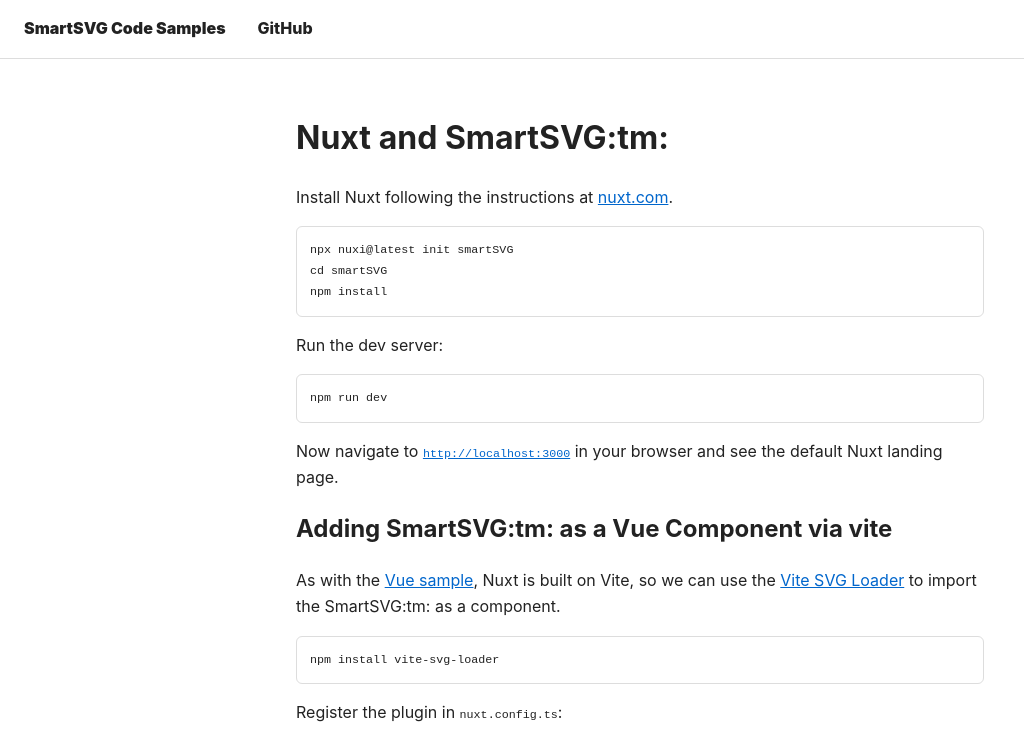
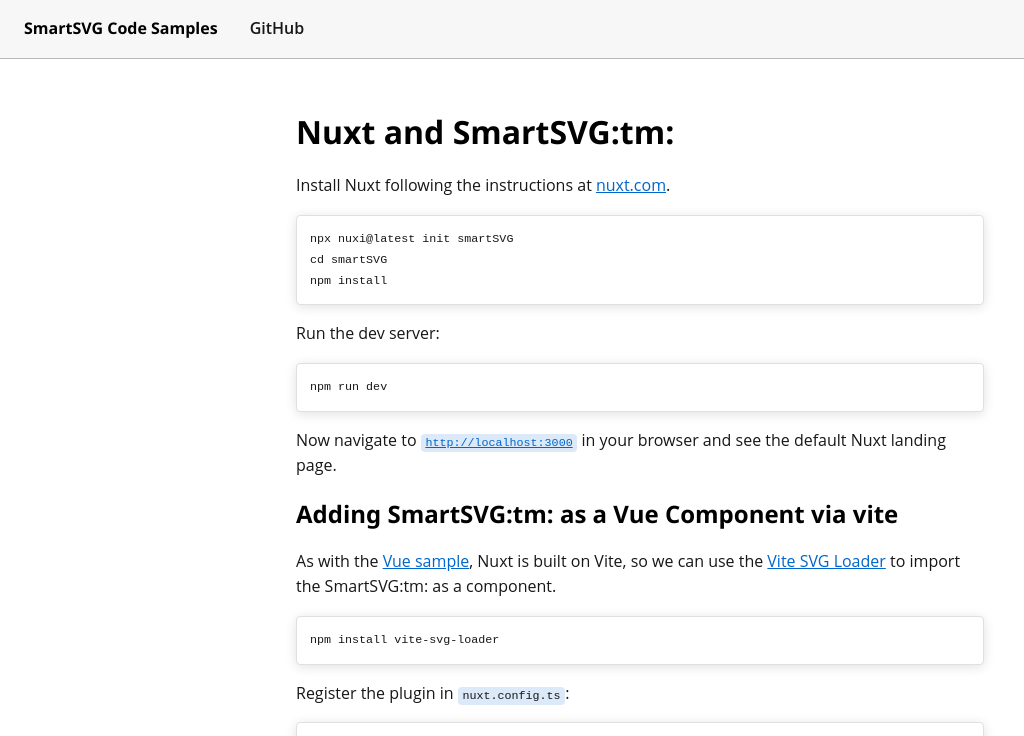
Before and after one commit to equivalent-design/code-samples, an Eleventy site: page Nuxt/README.md in a window 1280 px wide. Shown: the top 736 px of the page, without its empty margins (0-1024 px from the left). Built offline with nearby package versions, Linux system fonts and the light colour scheme; Eleventy itself is replaced by a stand-in of ours; code samples lack their colours; files that its build step writes are made by us from their sources.

Commit message:
some experimental styling

```diff
--- a/assets/css/style.css
+++ b/assets/css/style.css
@@ -1,17 +1,37 @@
 :root {
   color-scheme: light dark;
-  --bg: #fff;
-  --fg: #222;
-  --accent: #06c;
-  --border: #ddd;
+
+  --color-background-primary: #ffffff;
+  --color-background-secondary: #f7f7f7;
+  --color-text-primary: #000000;
+  --color-text-secondary: #171717;
+  --color-text-tertiary: #666666;
+  --color-border-primary: #bababa;
+  --color-border-secondary: #d9d9d9;
+  --color-accent: #0066cc;
+  --color-accent-translucent: rgba(0, 102, 204, 0.14);
+  --color-surface-card: #ffffff;
+  --color-border-card: #e0e0e0;
+  --color-shadow-card: 0px 2px 12px rgba(0, 0, 0, 0.12);
+
+  --font-heading: "Montserrat", "Segoe UI", Arial, sans-serif;
+  --font-body: "Open Sans", "Segoe UI", Tahoma, sans-serif;
 }
 
 @media (prefers-color-scheme: dark) {
   :root {
-    --bg: #16181d;
-    --fg: #e6e6e6;
-    --accent: #6cf;
-    --border: #333;
+    --color-background-primary: #171717;
+    --color-background-secondary: #303030;
+    --color-text-primary: #f7f7f7;
+    --color-text-secondary: #f7f7f7;
+    --color-text-tertiary: #909090;
+    --color-border-primary: #666666;
+    --color-border-secondary: #666666;
+    --color-accent: #00ccff;
+    --color-accent-translucent: rgba(0, 204, 255, 0.16);
+    --color-surface-card: #1f1f1f;
+    --color-border-card: #2e2e2e;
+    --color-shadow-card: 0px 2px 8px rgba(0, 0, 0, 0.55);
   }
 }
 
@@ -21,31 +41,44 @@
 
 body {
   margin: 0;
-  background: var(--bg);
-  color: var(--fg);
-  font: 100%/1.6 -apple-system, BlinkMacSystemFont, "Segoe UI", Helvetica, Arial, sans-serif;
+  background: var(--color-background-primary);
+  color: var(--color-text-secondary);
+  font: 400 100%/1.6 var(--font-body);
+}
+
+h1, h2, h3, h4, h5, h6 {
+  font-family: var(--font-heading);
+  font-weight: 700;
+  color: var(--color-text-primary);
+  line-height: 1.25;
 }
 
 header {
+  position: sticky;
+  top: 0;
+  z-index: 999;
   display: flex;
   align-items: center;
   gap: 2em;
   padding: 1em 1.5em;
-  border-bottom: 1px solid var(--border);
+  background: var(--color-background-secondary);
+  border-bottom: 1px solid var(--color-border-primary);
 }
 
 header a {
-  color: var(--fg);
+  color: var(--color-text-secondary);
   text-decoration: none;
-  font-weight: 800;
+  font-weight: 600;
 }
 
 header a.brand {
-  font-weight: 900;
+  font-family: var(--font-heading);
+  font-weight: 700;
+  color: var(--color-text-primary);
 }
 
 header a:hover {
-  color: var(--accent);
+  color: var(--color-accent);
 }
 
 main {
@@ -55,20 +88,48 @@
 }
 
 a {
-  color: var(--accent);
+  color: var(--color-accent);
+}
+
+a:focus-visible,
+button:focus-visible {
+  outline: 2px solid var(--color-accent);
+  outline-offset: 2px;
+}
+
+ul, ol {
+  padding-left: 1.4em;
+}
+
+li + li {
+  margin-top: 0.3em;
 }
 
 pre {
   overflow-x: auto;
   padding: 1em;
-  border: 1px solid var(--border);
-  border-radius: 6px;
+  background: var(--color-surface-card);
+  border: 1px solid var(--color-border-card);
+  border-radius: 4px;
+  box-shadow: var(--color-shadow-card);
 }
 
 code {
   font-size: 0.9em;
 }
 
+:not(pre) > code {
+  padding: 0.15em 0.4em;
+  background: var(--color-accent-translucent);
+  border-radius: 4px;
+}
+
 img, svg {
   max-width: 100%;
 }
+
+hr {
+  border: none;
+  border-top: 1px solid var(--color-border-secondary);
+  margin: 2em 0;
+}
```
